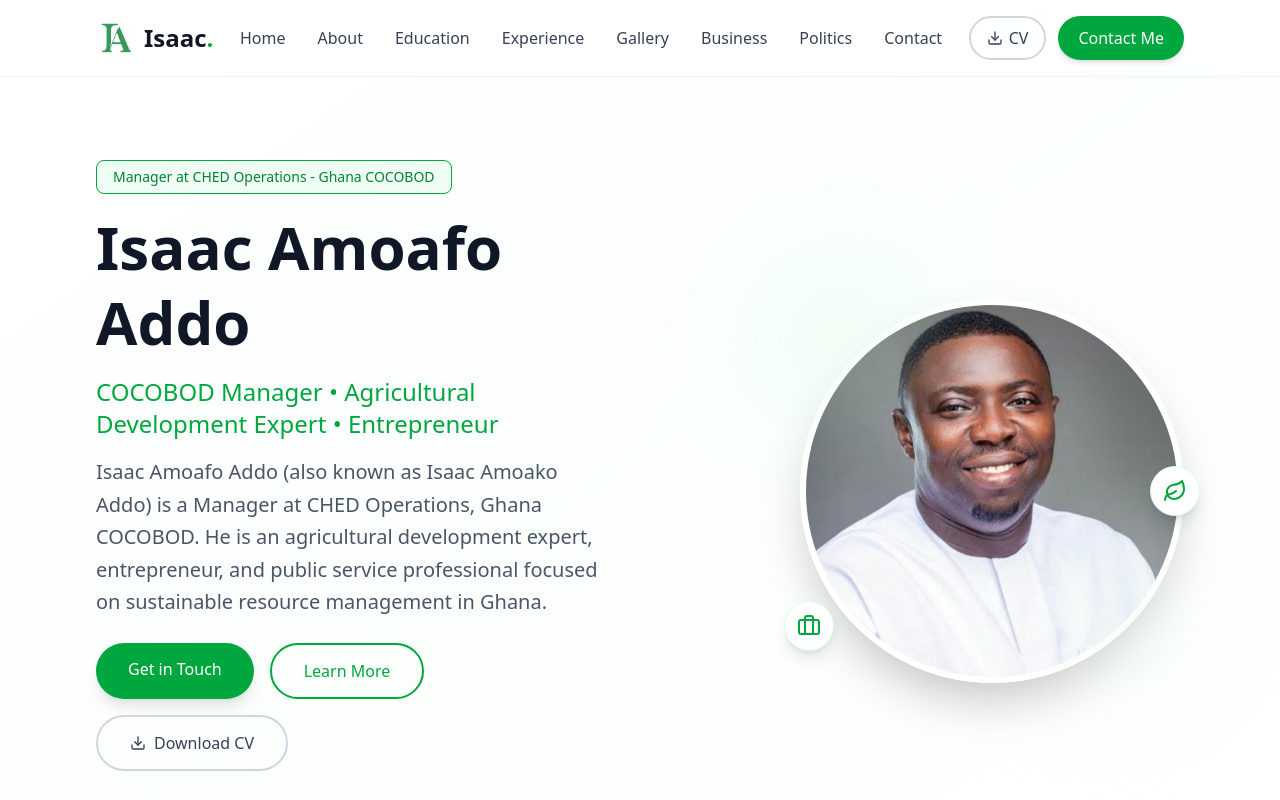
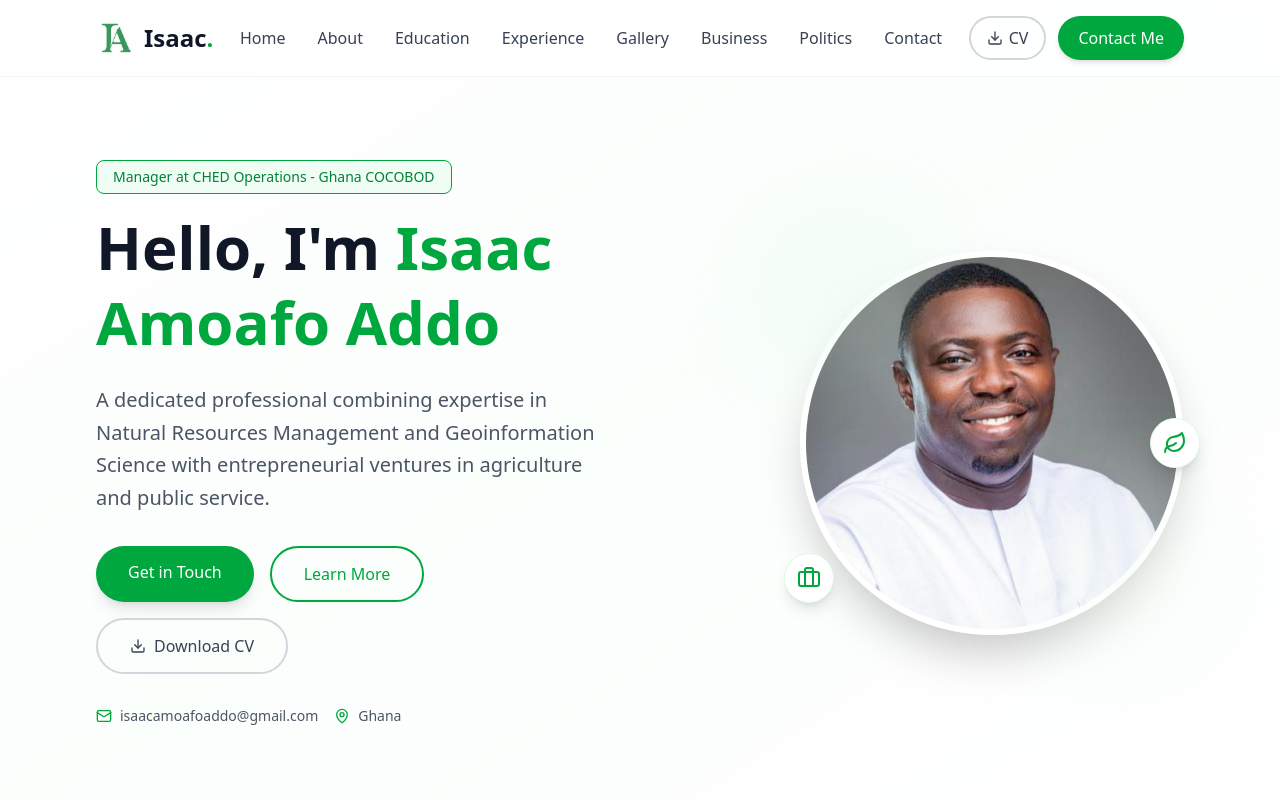
Before and after one commit to Godfredasare/isaac-amoafo-addo, a Next.js app: page / in a window 1280 px wide. Shown: the top 800 px of the page. Built offline with nearby package versions, Linux system fonts and the light colour scheme.

Commit message:
new changes

```diff
--- a/src/components/sections/Hero.tsx
+++ b/src/components/sections/Hero.tsx
@@ -1,49 +1,25 @@
-import { Badge } from "@/components/ui/badge";
-import { Mail, MapPin, Leaf, Briefcase, Download } from "lucide-react";
+import { Badge } from "@/components/ui/badge"
+import { Mail, MapPin, Leaf, Briefcase, Download } from "lucide-react"
 
 export default function Hero() {
   return (
-    <section
-      id="home"
-      className="min-h-screen flex items-center pt-20 bg-gradient-to-br from-white via-green-50/30 to-white"
-    >
+    <section id="home" className="min-h-screen flex items-center pt-20 bg-gradient-to-br from-white via-green-50/30 to-white">
       <div className="max-w-6xl mx-auto px-4 sm:px-6 md:px-8 py-12 lg:py-20">
         <div className="flex flex-col-reverse lg:flex-row items-center gap-10 lg:gap-16">
           {/* Content */}
           <div className="flex-1 text-center lg:text-left">
-            {/* Badge */}
             <div className="inline-block mb-4">
-              <Badge className="border-green-600 text-green-700 bg-green-50 px-4 py-1.5 text-sm font-medium">
+              <Badge variant="outline" className="border-green-600 text-green-700 bg-green-50 px-4 py-1.5 text-sm font-medium">
                 Manager at CHED Operations - Ghana COCOBOD
               </Badge>
             </div>
-
-            {/* ✅ MAIN SEO H1 */}
-            <h1 className="text-3xl sm:text-4xl lg:text-5xl xl:text-6xl font-bold leading-tight mb-4 text-gray-900">
-              Isaac Amoafo Addo
+            <h1 className="text-3xl sm:text-4xl lg:text-5xl xl:text-6xl font-bold leading-tight mb-6 text-gray-900">
+              Hello, I'm{' '}
+              <span className="text-green-600">Isaac Amoafo Addo</span>
             </h1>
-
-            {/* ✅ Secondary heading */}
-            <h2 className="text-lg sm:text-xl lg:text-2xl text-green-600 font-medium mb-4">
-              COCOBOD Manager • Agricultural Development Expert • Entrepreneur
-            </h2>
-
-            {/* ✅ SEO-Optimized Description */}
-            <p className="text-gray-600 text-base sm:text-lg lg:text-xl max-w-xl mx-auto lg:mx-0 mb-6 leading-relaxed">
-              Isaac Amoafo Addo (also known as Isaac Amoako Addo) is a Manager
-              at CHED Operations, Ghana COCOBOD. He is an agricultural
-              development expert, entrepreneur, and public service professional
-              focused on sustainable resource management in Ghana.
+            <p className="text-gray-600 text-base sm:text-lg lg:text-xl max-w-xl mx-auto lg:mx-0 mb-8 leading-relaxed">
+              A dedicated professional combining expertise in Natural Resources Management and Geoinformation Science with entrepreneurial ventures in agriculture and public service.
             </p>
-
-            {/* ✅ Hidden SEO reinforcement */}
-            <p className="sr-only">
-              Isaac Amoafo Addo is also known as Isaac Amoako Addo, a Ghanaian
-              agricultural development expert and Manager at CHED Operations,
-              Ghana COCOBOD.
-            </p>
-
-            {/* Buttons */}
             <div className="flex flex-wrap gap-3 sm:gap-4 justify-center lg:justify-start mb-8">
               <a
                 href="#contact"
@@ -51,14 +27,12 @@ export default function Hero() {
               >
                 Get in Touch
               </a>
-
               <a
                 href="#about"
                 className="border-2 border-green-600 text-green-600 px-5 sm:px-8 py-3 sm:py-3.5 rounded-full font-medium hover:bg-green-50 transition-all text-center text-sm sm:text-base"
               >
                 Learn More
               </a>
-
               <a
                 href="https://docs.google.com/document/d/1FQSKZm-kxtpgAQPQ-foTrxcehKTZWG51/edit?usp=sharing"
                 target="_blank"
@@ -69,14 +43,11 @@ export default function Hero() {
                 Download CV
               </a>
             </div>
-
-            {/* Contact Info */}
             <div className="flex flex-wrap gap-4 justify-center lg:justify-start text-gray-600">
               <div className="flex items-center gap-2">
                 <Mail className="w-4 h-4 text-green-600" />
                 <span className="text-sm">isaacamoafoaddo@gmail.com</span>
               </div>
-
               <div className="flex items-center gap-2">
                 <MapPin className="w-4 h-4 text-green-600" />
                 <span className="text-sm">Ghana</span>
@@ -88,23 +59,18 @@ export default function Hero() {
           <div className="flex-1 flex justify-center lg:justify-end">
             <div className="relative">
               <div className="w-64 h-64 sm:w-80 sm:h-80 lg:w-96 lg:h-96 rounded-full overflow-hidden border-4 sm:border-6 border-white shadow-2xl">
-                {/* ✅ SEO-optimized image */}
                 <img
                   src="/profile.jpeg"
-                  alt="Isaac Amoafo Addo - COCOBOD Manager and Agricultural Development Expert"
-                  title="Isaac Amoafo Addo"
+                  alt="Isaac Amoafo Addo"
                   className="w-full h-full object-cover"
                 />
               </div>
-
               {/* Decorative elements */}
               <div className="absolute -top-6 -left-6 w-24 h-24 sm:w-32 sm:h-32 bg-green-100 rounded-full blur-3xl opacity-60" />
               <div className="absolute -bottom-6 -right-6 w-28 h-28 sm:w-36 sm:h-36 bg-green-50 rounded-full blur-3xl opacity-60" />
-
               <div className="absolute top-1/2 -right-4 transform -translate-y-1/2 bg-white rounded-full p-3 shadow-lg border border-green-100">
                 <Leaf className="w-6 h-6 text-green-600" />
               </div>
-
               <div className="absolute bottom-8 -left-4 bg-white rounded-full p-3 shadow-lg border border-green-100">
                 <Briefcase className="w-6 h-6 text-green-600" />
               </div>
@@ -113,5 +79,5 @@ export default function Hero() {
         </div>
       </div>
     </section>
-  );
+  )
 }
```
